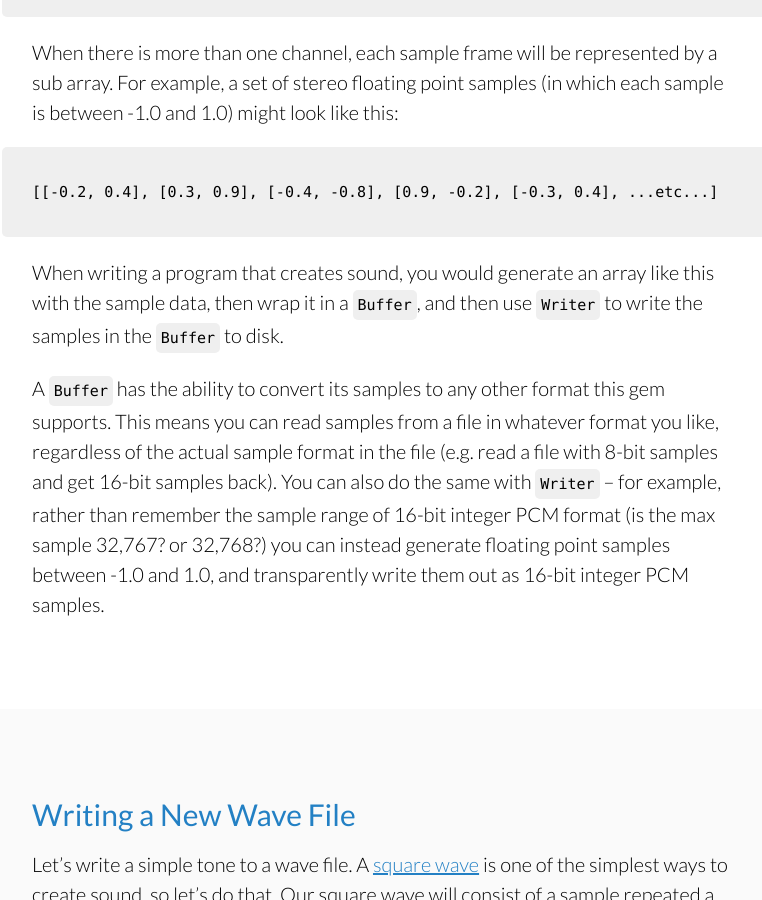
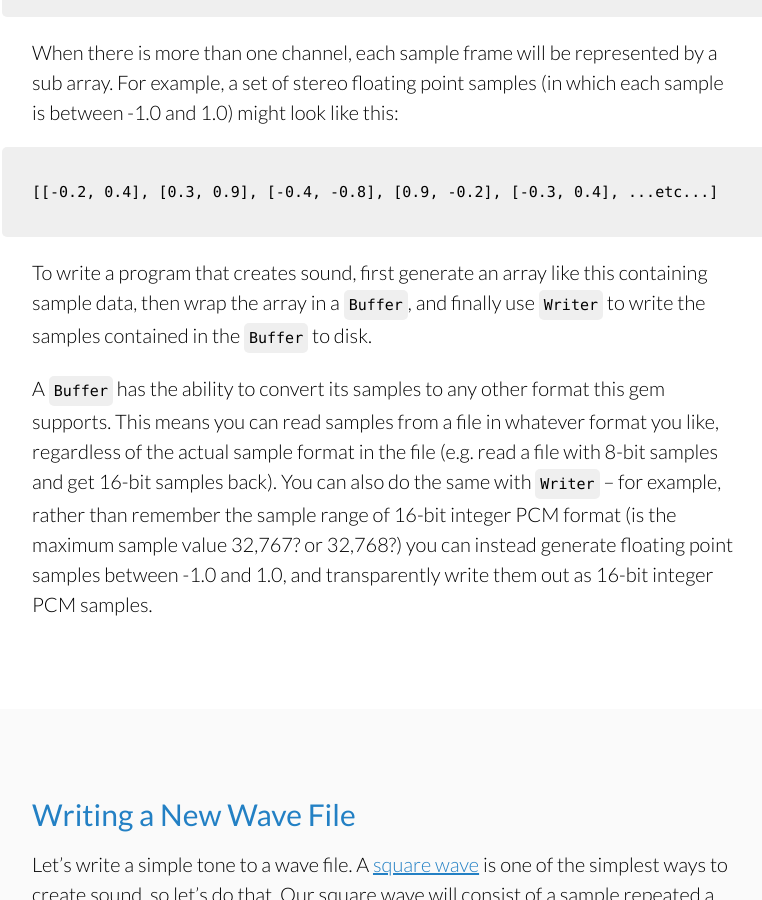
Before and after one commit to jstrait/wavefile, a Jekyll site: the page built from getting_started.html, in a window 1280 px wide and 900 px high, scrolled down 1101 px. Shown: the whole window, without its empty margins (254-1016 px from the left). Built offline with Jekyll 4.4.1, drawn with Linux system fonts in a browser that asks for light colours; some web fonts are replaced.

Commit message:
Small writing improvements

```diff
--- a/getting_started.html
+++ b/getting_started.html
@@ -16,8 +16,8 @@ id: tutorial
   {% highlight ruby %}[45, 192, 13, 231, 201, 101, 15, ...etc...]{% endhighlight %}
   <p>When there is more than one channel, each sample frame will be represented by a sub array. For example, a set of stereo floating point samples (in which each sample is between -1.0 and 1.0) might look like this:</p>
   {% highlight ruby %}[[-0.2, 0.4], [0.3, 0.9], [-0.4, -0.8], [0.9, -0.2], [-0.3, 0.4], ...etc...]{% endhighlight %}
-  <p>When writing a program that creates sound, you would generate an array like this with the sample data, then wrap it in a <code>Buffer</code>, and then use <code>Writer</code> to write the samples in the <code>Buffer</code> to disk.</p>
-  <p>A <code>Buffer</code> has the ability to convert its samples to any other format this gem supports. This means you can read samples from a file in whatever format you like, regardless of the actual sample format in the file (e.g. read a file with 8-bit samples and get 16-bit samples back). You can also do the same with <code>Writer</code> &ndash; for example, rather than remember the sample range of 16-bit integer PCM format (is the max sample 32,767? or 32,768?) you can instead generate floating point samples between -1.0 and 1.0, and transparently write them out as 16-bit integer PCM samples.</p>
+  <p>To write a program that creates sound, first generate an array like this containing sample data, then wrap the array in a <code>Buffer</code>, and finally use <code>Writer</code> to write the samples contained in the <code>Buffer</code> to disk.</p>
+  <p>A <code>Buffer</code> has the ability to convert its samples to any other format this gem supports. This means you can read samples from a file in whatever format you like, regardless of the actual sample format in the file (e.g. read a file with 8-bit samples and get 16-bit samples back). You can also do the same with <code>Writer</code> &ndash; for example, rather than remember the sample range of 16-bit integer PCM format (is the maximum sample value 32,767? or 32,768?) you can instead generate floating point samples between -1.0 and 1.0, and transparently write them out as 16-bit integer PCM samples.</p>
 </div>
 <div class="section section-tall">
   <h2>Writing a New Wave File</h2>
```
